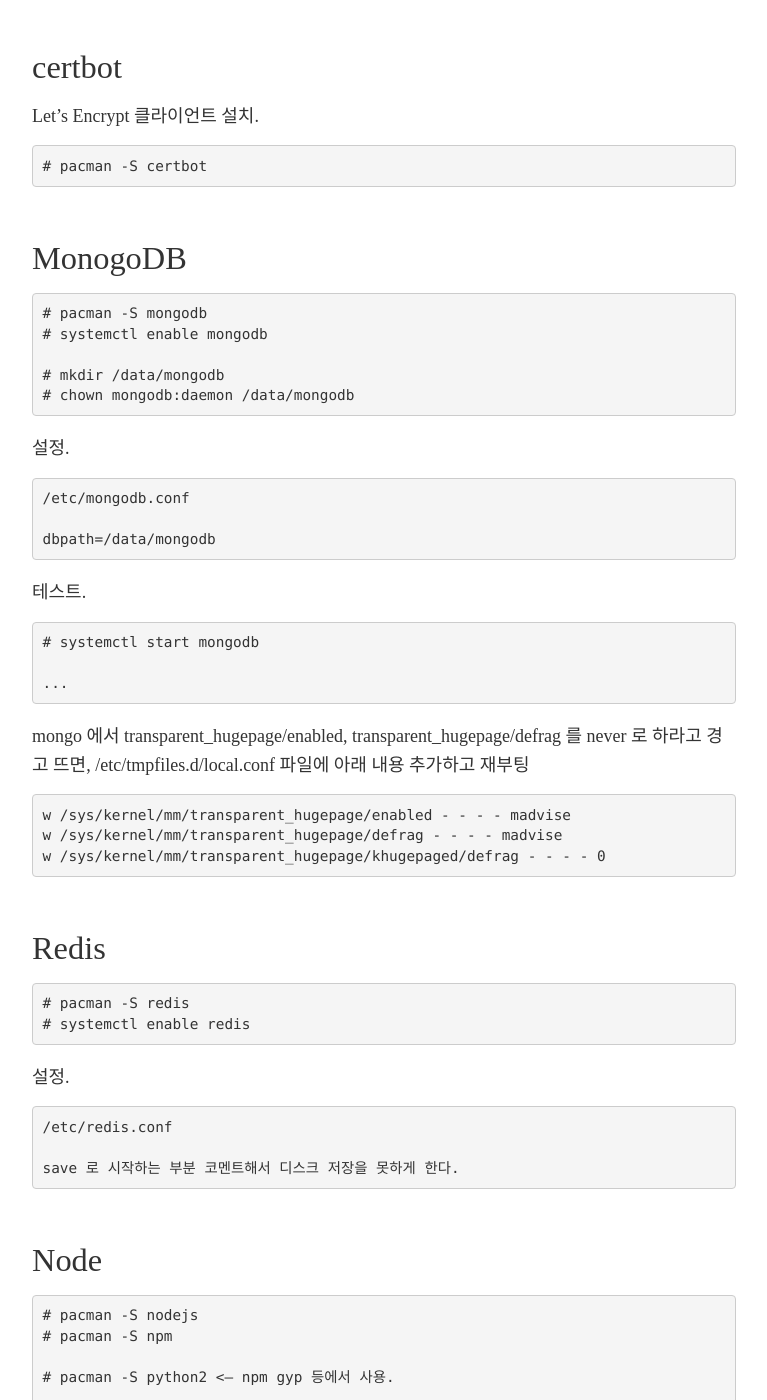
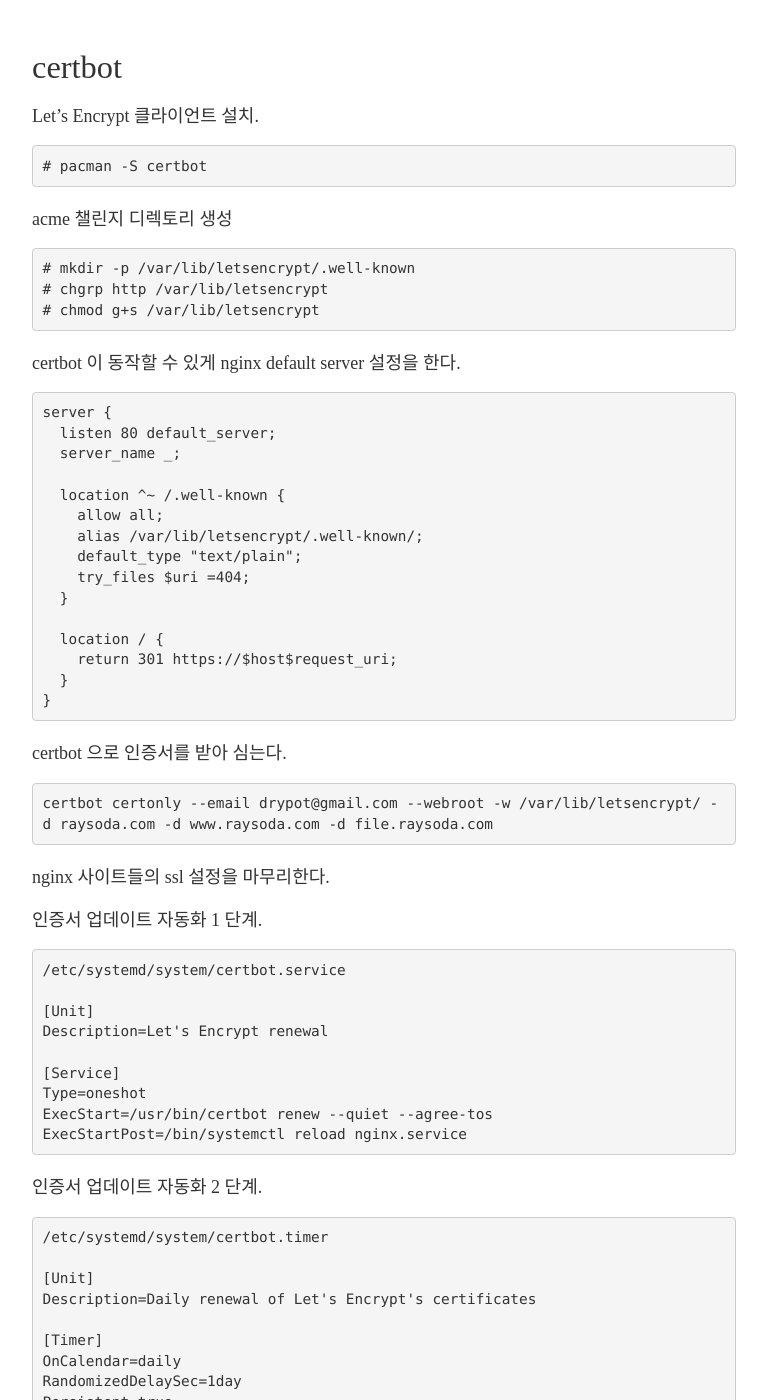
Before and after one commit to drypot/writings, a Jekyll site: the page built from docs/works/linux/installing-arch-extras.md, in a window 1280 px wide and 1400 px high, scrolled down 2641 px. Shown: the whole window, without its empty margins (256-1023 px from the left). Built offline with Jekyll 4.4.1, drawn with Linux system fonts in a browser that asks for light colours; some of the changed text lies outside the part shown.

Commit message:
add letsencrypt.

```diff
--- a/docs/works/linux/installing-arch-extras.md
+++ b/docs/works/linux/installing-arch-extras.md
@@ -96,6 +96,67 @@
 
     # pacman -S certbot
 
+acme 챌린지 디렉토리 생성
+
+    # mkdir -p /var/lib/letsencrypt/.well-known
+    # chgrp http /var/lib/letsencrypt
+    # chmod g+s /var/lib/letsencrypt
+
+certbot 이 동작할 수 있게 nginx default server 설정을 한다.
+
+    server {
+      listen 80 default_server;
+      server_name _;
+
+      location ^~ /.well-known {
+        allow all;
+        alias /var/lib/letsencrypt/.well-known/;
+        default_type "text/plain";
+        try_files $uri =404;
+      }
+
+      location / {
+        return 301 https://$host$request_uri;
+      }
+    }
+
+certbot 으로 인증서를 받아 심는다.
+
+    certbot certonly --email drypot@gmail.com --webroot -w /var/lib/letsencrypt/ -d raysoda.com -d www.raysoda.com -d file.raysoda.com
+
+nginx 사이트들의 ssl 설정을 마무리한다.
+
+인증서 업데이트 자동화 1 단계.
+
+    /etc/systemd/system/certbot.service
+
+    [Unit]
+    Description=Let's Encrypt renewal
+
+    [Service]
+    Type=oneshot
+    ExecStart=/usr/bin/certbot renew --quiet --agree-tos
+    ExecStartPost=/bin/systemctl reload nginx.service
+
+인증서 업데이트 자동화 2 단계.
+
+    /etc/systemd/system/certbot.timer
+
+    [Unit]
+    Description=Daily renewal of Let's Encrypt's certificates
+
+    [Timer]
+    OnCalendar=daily
+    RandomizedDelaySec=1day
+    Persistent=true
+
+    [Install]
+    WantedBy=timers.target
+
+스타트.
+
+    # systemctl enable certbot.timer
+    # systemctl start certbot.timer
 
 ## MonogoDB
 
```
Also changed, not shown: about.md (deleted, +0 -15 lines), docs/Gemfile (+10 -1 lines), docs/index.md (+1 -0 lines), docs/works/linux/installing-arch.md (+1 -1 lines), docs/works/linux/letsencrypt.md (added, +217 -0 lines), docs/works/linux/mdadm.md (+2 -2 lines), docs/Gemfile.lock.
